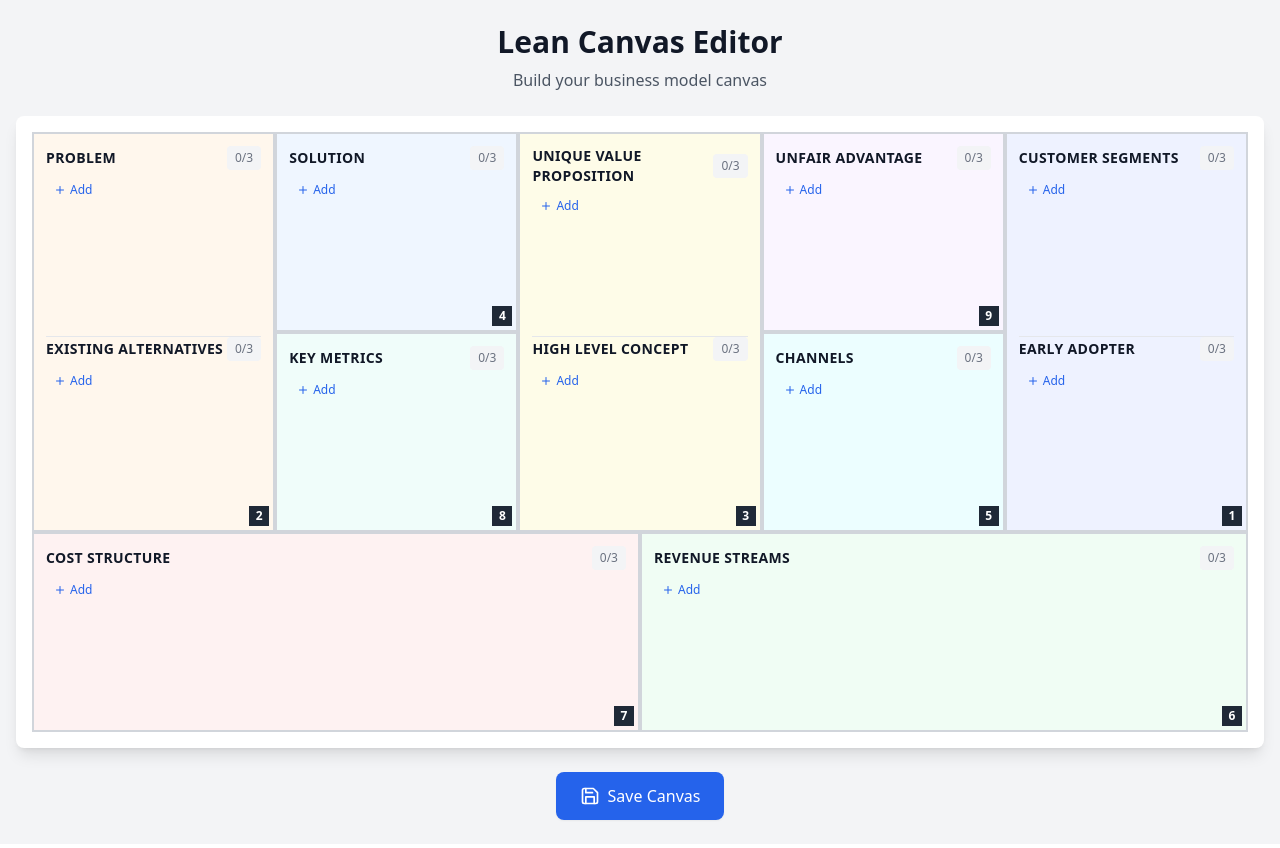
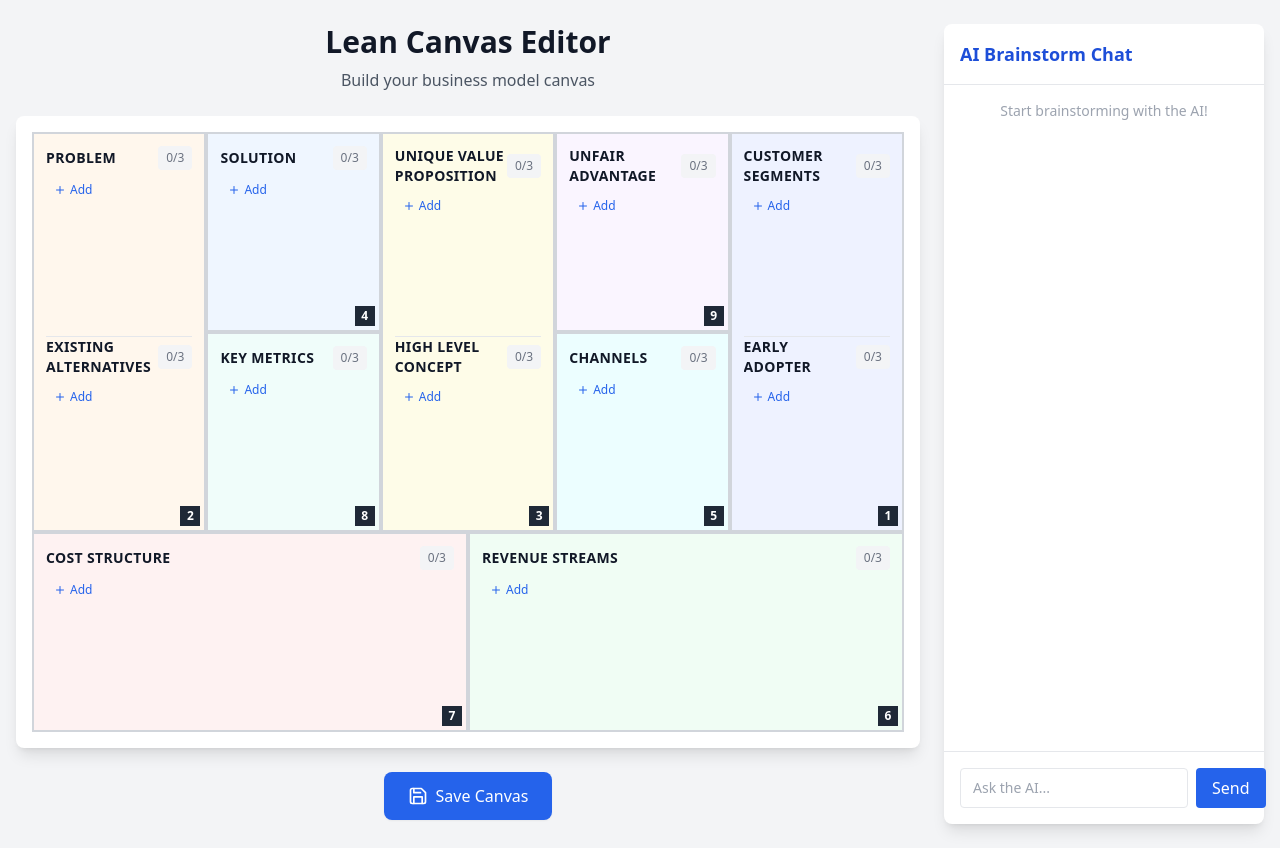
Before and after one commit to sebastianovide/ai-lean-canvas, a React (Vite) app: page / in a window 1280 px wide. Built offline with nearby package versions, Linux system fonts and the light colour scheme.

Commit message:
added place holder for chatbot

```diff
--- a/src/App.tsx
+++ b/src/App.tsx
@@ -1,4 +1,4 @@
-import { useState } from "react";
+import { useState, useRef, useEffect } from "react";
 import { Save, Plus, Minus } from "lucide-react";
 
 interface CanvasSection {
@@ -74,6 +74,32 @@ const initialCanvas: CanvasSection[] = [
 
 function App() {
   const [canvas, setCanvas] = useState<CanvasSection[]>(initialCanvas);
+  // Chat state
+  const [chatMessages, setChatMessages] = useState<
+    { role: "user" | "bot"; content: string }[]
+  >([]);
+  const [chatInput, setChatInput] = useState("");
+  const chatEndRef = useRef<HTMLDivElement>(null);
+
+  // Scroll to bottom on new message
+  useEffect(() => {
+    chatEndRef.current?.scrollIntoView({ behavior: "smooth" });
+  }, [chatMessages]);
+
+  const sendMessage = (e: React.FormEvent) => {
+    e.preventDefault();
+    if (!chatInput.trim()) return;
+    const userMsg = { role: "user" as const, content: chatInput };
+    setChatMessages((msgs) => [...msgs, userMsg]);
+    setChatInput("");
+    // Simulate bot reply (echo for now)
+    setTimeout(() => {
+      setChatMessages((msgs) => [
+        ...msgs,
+        { role: "bot" as const, content: `You said: ${userMsg.content}` },
+      ]);
+    }, 500);
+  };
 
   const addItem = (sectionId: string, subsectionTitle?: string) => {
     setCanvas((prev) =>
@@ -273,7 +299,9 @@ function App() {
 
   return (
     <div className="min-h-screen bg-gray-100 py-6">
-      <div className="max-w-7xl mx-auto px-4">
+      <div className="max-w-7xl mx-auto px-4 flex gap-6">
+        {/* Main content (canvas) */}
+        <div className="flex-1 min-w-0">
           <div className="text-center mb-6">
             <h1 className="text-3xl font-bold text-gray-900 mb-2">
               Lean Canvas Editor
@@ -323,7 +351,10 @@ function App() {
                 {renderSection(getSectionById("cost-structure"), "bg-red-50")}
               </div>
               <div className="col-span-5">
-              {renderSection(getSectionById("revenue-streams"), "bg-green-50")}
+                {renderSection(
+                  getSectionById("revenue-streams"),
+                  "bg-green-50"
+                )}
               </div>
             </div>
           </div>
@@ -338,6 +369,54 @@ function App() {
             </button>
           </div>
         </div>
+        {/* Chat sidebar */}
+        <aside className="w-80 bg-white rounded-lg shadow-lg flex flex-col h-[800px]">
+          <div className="p-4 border-b font-bold text-lg text-blue-700">
+            AI Brainstorm Chat
+          </div>
+          <div className="flex-1 overflow-y-auto p-4 space-y-2">
+            {chatMessages.length === 0 && (
+              <div className="text-gray-400 text-sm text-center">
+                Start brainstorming with the AI!
+              </div>
+            )}
+            {chatMessages.map((msg, i) => (
+              <div
+                key={i}
+                className={`flex ${
+                  msg.role === "user" ? "justify-end" : "justify-start"
+                }`}
+              >
+                <div
+                  className={`px-3 py-2 rounded-lg max-w-[70%] text-sm whitespace-pre-line ${
+                    msg.role === "user"
+                      ? "bg-blue-600 text-white"
+                      : "bg-gray-200 text-gray-800"
+                  }`}
+                >
+                  {msg.content}
+                </div>
+              </div>
+            ))}
+            <div ref={chatEndRef} />
+          </div>
+          <form onSubmit={sendMessage} className="p-4 border-t flex gap-2">
+            <input
+              type="text"
+              className="flex-1 border rounded px-3 py-2 text-sm focus:outline-none focus:ring-2 focus:ring-blue-400"
+              placeholder="Ask the AI..."
+              value={chatInput}
+              onChange={(e) => setChatInput(e.target.value)}
+            />
+            <button
+              type="submit"
+              className="bg-blue-600 text-white px-4 py-2 rounded hover:bg-blue-700 transition-colors"
+            >
+              Send
+            </button>
+          </form>
+        </aside>
+      </div>
     </div>
   );
 }
```
Lines whose indentation alone changed are shown as unchanged.
